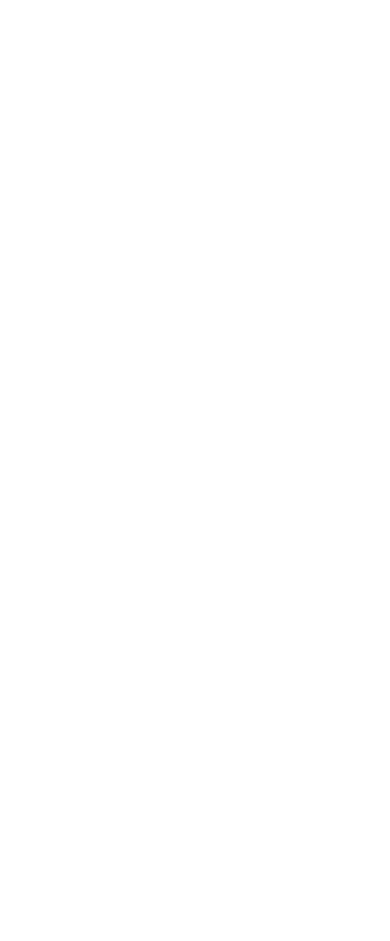
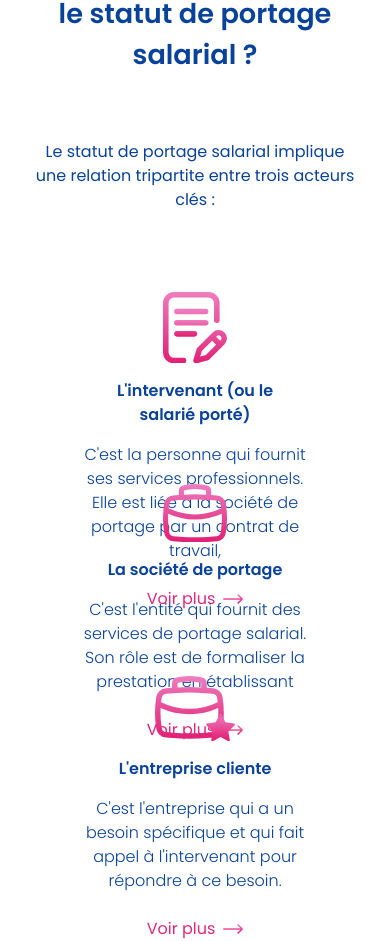
Before and after one commit to Tahabz/ayli, a React (Create React App) app: page / in a window 390 px wide. Shown: the part 4850-5791 px from the top of the page. Before the commit the page ends 4675 px from the top, so only its background shows below. Built offline with nearby package versions, Linux system fonts and the light colour scheme.

Commit message:
add howPortayli work

```diff
--- a/src/App.jsx
+++ b/src/App.jsx
@@ -5,6 +5,7 @@
 import NavBar from "./components/NavBar"
 import Offers from "./components/Offers"
 import Tarif from "./components/Tarif"
+import HowPortAyliWork from "./components/HowPortAyliWork"
 import WhyPortAyli from "./components/WhyPortAyli"
 
 function App() {
@@ -17,6 +18,7 @@
       <Tarif />
       <WhyPortAyli />
       <Feedbacks />
+      <HowPortAyliWork />
     </>
   )
 }
--- /dev/null
+++ b/src/components/HowPortAyliWork.jsx
@@ -0,0 +1,45 @@
+import React from "react"
+import { BagIcon, BagStarIcon, ContractIcon } from "./Icons"
+import ItemService from "./ItemService"
+
+export default function HowPortAyliWork() {
+  return (
+    <section className="flex flex-col items-center  gap-[4rem] px-8 pt-[8rem] lg:pt-[11rem] 2xl:px-0">
+      <h1 className="w-[20rem] text-center text-[1.7rem] font-semibold text-primary md:w-[25rem] lg:w-full lg:text-[2rem]">
+        Comment fonctionne le statut de portage salarial ?
+      </h1>
+      <div>
+        <div className="flex flex-col gap-20 lg:gap-12">
+          <span className="flex justify-center text-center   text-primary">
+            <h4 className="w-full md:w-[25rem]">
+              Le statut de portage salarial implique une relation tripartite
+              entre trois acteurs clés :
+            </h4>
+          </span>
+          <div className="flex flex-col items-center gap-16 lg:flex-row lg:items-start lg:justify-between lg:gap-3">
+            <ItemService
+              icon={<ContractIcon className="w-[4rem]" />}
+              title="L'intervenant (ou le salarié porté)"
+              paragraphDisplayed="C'est la personne qui fournit ses services professionnels. Elle est liée à la société de portage par un contrat de travail,"
+              hiddenParagraph=" qu'il s'agisse d'un contrat à durée déterminée (CDD) ou d'un contrat à durée indéterminée (CDI) spécifique au portage salarial. Cette personne est également engagée dans une relation commerciale directe avec l'entreprise cliente."
+            />
+            <ItemService
+              icon={<BagIcon className="w-[4rem]" />}
+              title="La société de portage"
+              widthTitle={true}
+              paragraphDisplayed="C'est l'entité qui fournit des services de portage salarial. Son rôle est de formaliser la prestation en établissant"
+              hiddenParagraph=" un contrat commercial entre l'intervenant et l'entreprise cliente, en gérant la facturation, et en s'occupant d'autres aspects administratifs nécessaires."
+            />
+            <ItemService
+              icon={<BagStarIcon className="w-[5rem]" />}
+              title="L'entreprise cliente"
+              widthTitle={true}
+              paragraphDisplayed="C'est l'entreprise qui a un besoin spécifique et qui fait appel à l'intervenant pour répondre à ce besoin."
+              hiddenParagraph=" L'intervenant et l'entreprise cliente négocient ensemble les modalités de la prestation, telles que le tarif, la durée, les frais, les livrables, etc."
+            />
+          </div>
+        </div>
+      </div>
+    </section>
+  )
+}
--- /dev/null
+++ b/src/components/ItemService.jsx
@@ -0,0 +1,41 @@
+import React from "react"
+import { ArrowLeftIcon } from "./Icons"
+
+export default function ItemService({
+  icon,
+  paragraphDisplayed,
+  hiddenParagraph,
+  title,
+  widthTitle,
+}) {
+  const [viewMore, setViewMore] = React.useState(false)
+
+  function handelViewMore() {
+    setViewMore(!viewMore)
+  }
+  return (
+    <div className="flex flex-col items-center gap-4 h-[8rem]">
+      <div className="flex flex-col items-center gap-4">
+        {icon}
+        <span
+          className={`flex ${
+            widthTitle ? "w-full" : "w-[60%] lg:w-full"
+          } text-center font-semibold text-primary`}
+        >
+          {title}
+        </span>
+      </div>
+      <p className="w-[70%] lg:w-[18rem] text-center font-light text-primary">
+        {paragraphDisplayed}
+        {viewMore ? hiddenParagraph : null}
+      </p>
+      <button
+        className="group mt-2 flex items-center gap-[.5rem]  text-active"
+        onClick={handelViewMore}
+      >
+        {viewMore ? "Voir moins" : "Voir plus"}
+        <ArrowLeftIcon className="h-5 w-5 group-hover:animate-arrowAnimation" />
+      </button>
+    </div>
+  )
+}
--- a/src/components/NumberItem.jsx
+++ b/src/components/NumberItem.jsx
@@ -26,7 +26,7 @@
             className="group mt-2 flex items-center gap-[.5rem]  text-active"
             onClick={handelViewMore}
           >
-            {viewMore ? "Voir moins" : "Voir plus"}{" "}
+            {viewMore ? "Voir moins" : "Voir plus"}
             <ArrowLeftIcon className="group-hover:animate-arrowAnimation h-5 w-5" />
           </button>
         </div>
```
